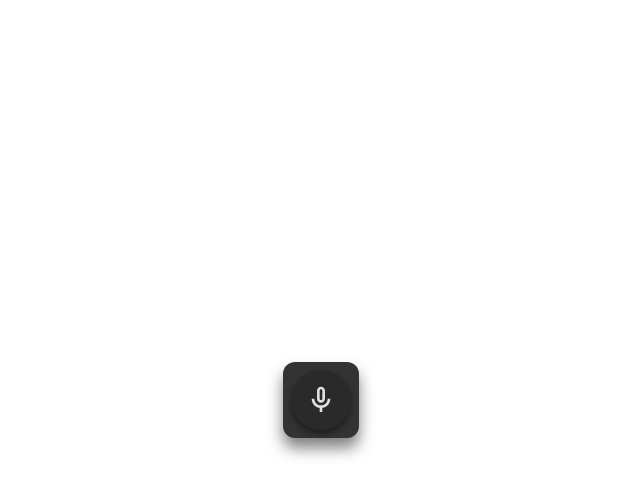
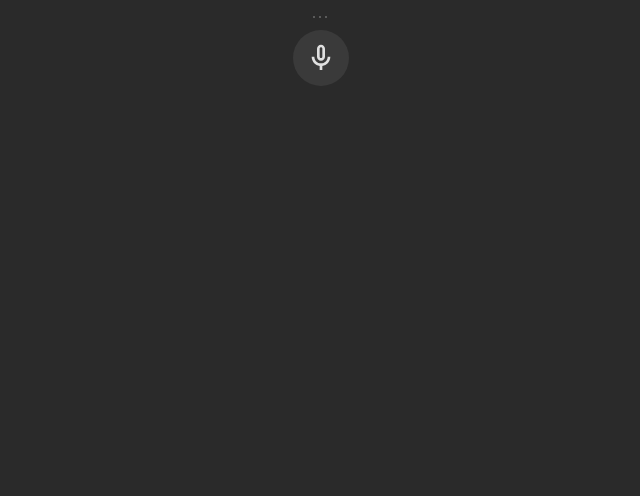
Before and after one commit to h0x91b/Nerd-Dictum, a React (Vite) app: page / in a window 1280 px wide. Shown: the top 496 px of the page, without its empty margins (319-959 px from the left). Built offline with nearby package versions, Linux system fonts and the light colour scheme.

Commit message:
1.2 Fix window dragging - ensure drag region works correctly (vibe-kanban c7e33aae)
The window is not draggable. The -webkit-app-region: drag CSS is set on body but may not work with transparent windows. Fix the drag region to allow moving the widget around the screen.

```diff
--- a/src/renderer/App.tsx
+++ b/src/renderer/App.tsx
@@ -55,6 +55,9 @@ export function App() {
 
   return (
     <div className="widget">
+      <div className="drag-handle">
+        <span className="grip-dots"></span>
+      </div>
       <button
         className={`mic-button ${state}`}
         onClick={handleClick}
--- a/src/renderer/styles/App.css
+++ b/src/renderer/styles/App.css
@@ -2,31 +2,61 @@
   display: flex;
   flex-direction: column;
   align-items: center;
-  gap: 8px;
+  gap: 4px;
   padding: 8px;
-  background: var(--bg-tertiary);
-  border-radius: 12px;
-  box-shadow: var(--shadow-lg);
+  width: 100%;
+  height: 100%;
+}
+
+.drag-handle {
+  width: 100%;
+  display: flex;
+  justify-content: center;
+  padding: 6px 0;
+  cursor: grab;
+  -webkit-app-region: drag;
+  user-select: none;
+}
+
+.drag-handle:active {
+  cursor: grabbing;
+}
+
+.grip-dots {
+  display: block;
+  width: 20px;
+  height: 6px;
+  background-image: radial-gradient(circle, #666 1.5px, transparent 1.5px);
+  background-size: 6px 6px;
+  background-position: 0 0;
+  opacity: 0.8;
+}
+
+.drag-handle:hover .grip-dots {
+  opacity: 1;
+  background-image: radial-gradient(circle, #888 1.5px, transparent 1.5px);
 }
 
 .mic-button {
-  width: 60px;
-  height: 60px;
+  width: 56px;
+  height: 56px;
   border-radius: 50%;
   border: none;
-  background: var(--bg-secondary);
-  color: var(--text-primary);
+  background: #3a3a3a;
+  color: #e0e0e0;
   cursor: pointer;
   display: flex;
   align-items: center;
   justify-content: center;
-  transition: all 0.2s ease;
-  box-shadow: var(--shadow-md);
+  transition: background 0.2s ease, transform 0.1s ease;
+  -webkit-appearance: none;
+  appearance: none;
+  outline: none;
+  -webkit-app-region: no-drag;
 }
 
 .mic-button:hover {
-  background: var(--bg-hover);
-  transform: scale(1.05);
+  background: #4a4a4a;
 }
 
 .mic-button:active {
@@ -39,14 +69,14 @@
 }
 
 .mic-button.recording {
-  background: var(--color-recording);
-  color: var(--text-inverse);
+  background: #f44336;
+  color: #1a1a1a;
   animation: pulse 1.5s ease-in-out infinite;
 }
 
 .mic-button.transcribing {
-  background: var(--color-transcribing);
-  color: var(--text-inverse);
+  background: #ff9800;
+  color: #1a1a1a;
 }
 
 @keyframes pulse {
@@ -61,7 +91,7 @@
 .spinner {
   width: 24px;
   height: 24px;
-  border: 3px solid var(--text-inverse);
+  border: 3px solid #1a1a1a;
   border-top-color: transparent;
   border-radius: 50%;
   animation: spin 1s linear infinite;
@@ -78,13 +108,13 @@
   bottom: -30px;
   left: 50%;
   transform: translateX(-50%);
-  background: var(--bg-secondary);
-  color: var(--text-primary);
+  background: #2a2a2a;
+  color: #e0e0e0;
   padding: 4px 12px;
   border-radius: 4px;
   font-size: 12px;
   white-space: nowrap;
-  box-shadow: var(--shadow-sm);
+  box-shadow: 0 2px 4px rgba(0, 0, 0, 0.3);
   animation: fadeIn 0.2s ease;
 }
 
--- a/src/renderer/styles/global.css
+++ b/src/renderer/styles/global.css
@@ -14,23 +14,11 @@ html, body {
   height: 100%;
   width: 100%;
   overflow: hidden;
-  background: transparent;
+  background: #2a2a2a;
   font-family: -apple-system, BlinkMacSystemFont, 'Segoe UI', Roboto, Oxygen, Ubuntu, Cantarell, sans-serif;
 }
 
 #root {
   height: 100%;
   width: 100%;
-  display: flex;
-  align-items: center;
-  justify-content: center;
 }
-
-/* Allow dragging the window */
-body {
-  -webkit-app-region: drag;
-}
-
-button {
-  -webkit-app-region: no-drag;
-}
```
Also changed, not shown: src/main/main.ts (+5 -3 lines), 2 other files (tests, documents, lock files or other folders).
